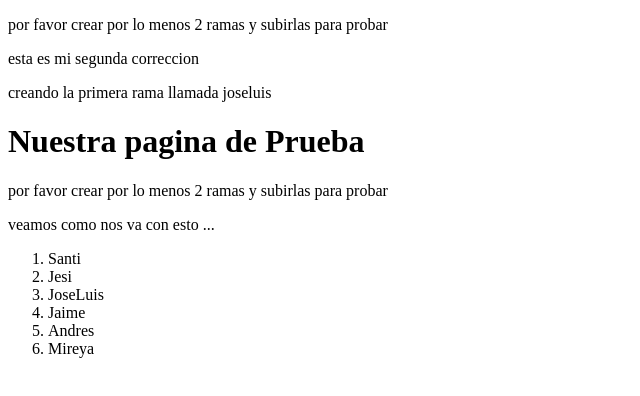
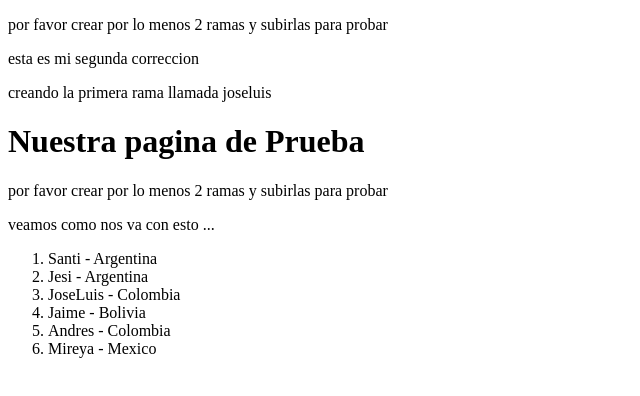
Before and after one commit to joseluis1706/creandoramas, a plain HTML site: page index.html in a window 1280 px wide. Shown: the whole page, without its empty margins (0-640 px from the left). Drawn offline with Linux system fonts and the light colour scheme.

Commit message:
se le coloco la nacionalidad de cada integrante

```diff
--- a/index.html
+++ b/index.html
@@ -7,12 +7,6 @@
 </head>
 <body>
     <p>por favor crear por lo menos 2 ramas y subirlas para probar</p>
-
-
-
-
-
-
 
     <p>esta es mi segunda correccion</p>
 
@@ -25,12 +19,12 @@
     <main>
     	<section>
     		<ol>
-    			<li>Santi</li>
-    			<li>Jesi</li>
-    			<li>JoseLuis</li>
-    			<li>Jaime</li>
-    			<li>Andres</li>
-    			<li>Mireya</li>
+    			<li>Santi - Argentina</li>
+    			<li>Jesi - Argentina</li>
+    			<li>JoseLuis - Colombia</li>
+    			<li>Jaime - Bolivia</li>
+    			<li>Andres - Colombia</li>
+    			<li>Mireya - Mexico</li>
     		</ol>
     	</section>
     </main>
```
